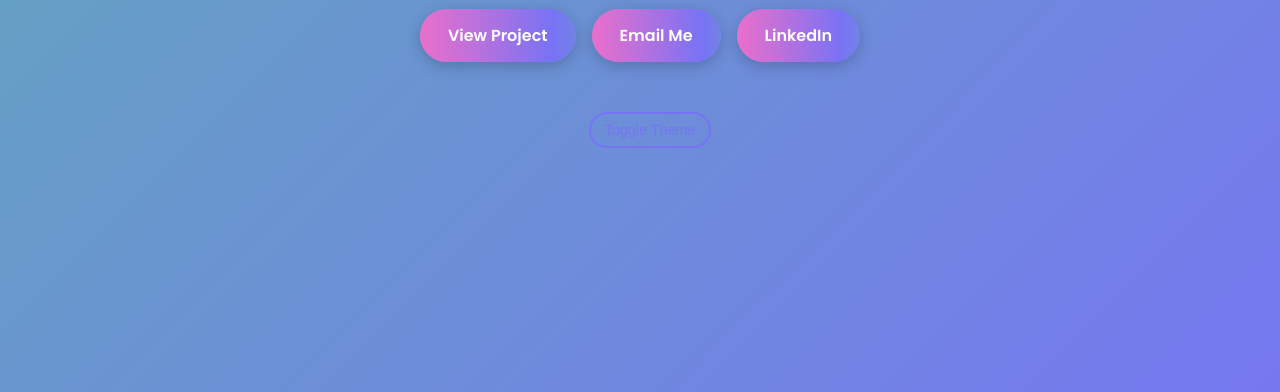
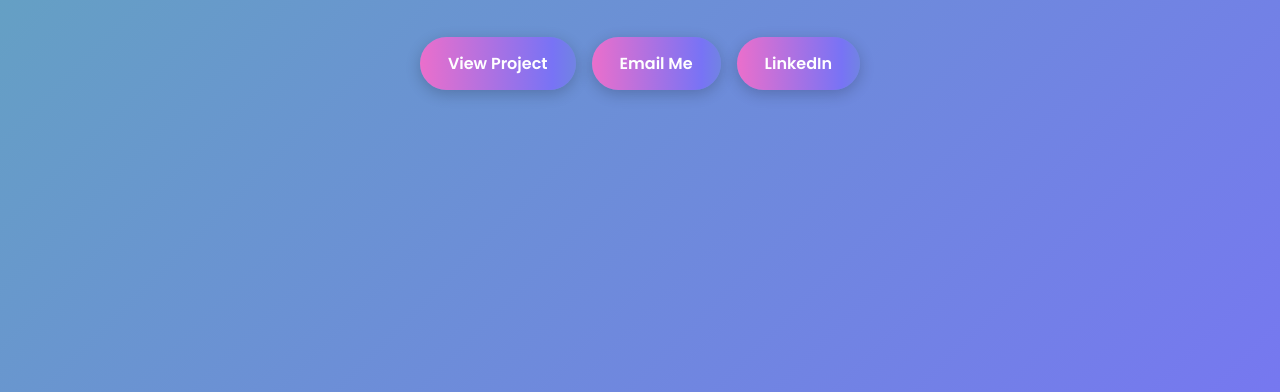
Before and after one commit to agk21/355, a plain HTML site: page index.html in a window 1280 px wide. Shown: the part 405-797 px from the top of the page. Drawn offline with nearby package versions, Linux system fonts and the light colour scheme.

Commit message:
Update index.html

```diff
--- a/index.html
+++ b/index.html
@@ -37,7 +37,7 @@
       <a href="https://www.linkedin.com/in/arun-kanhai-6b20a6219/" class="btn" target="_blank">LinkedIn</a>
     </div>
 
-    <button id="theme-toggle" class="theme-toggle">Toggle Theme</button>
+
   </main>
 
   <!-- About Section -->
```
